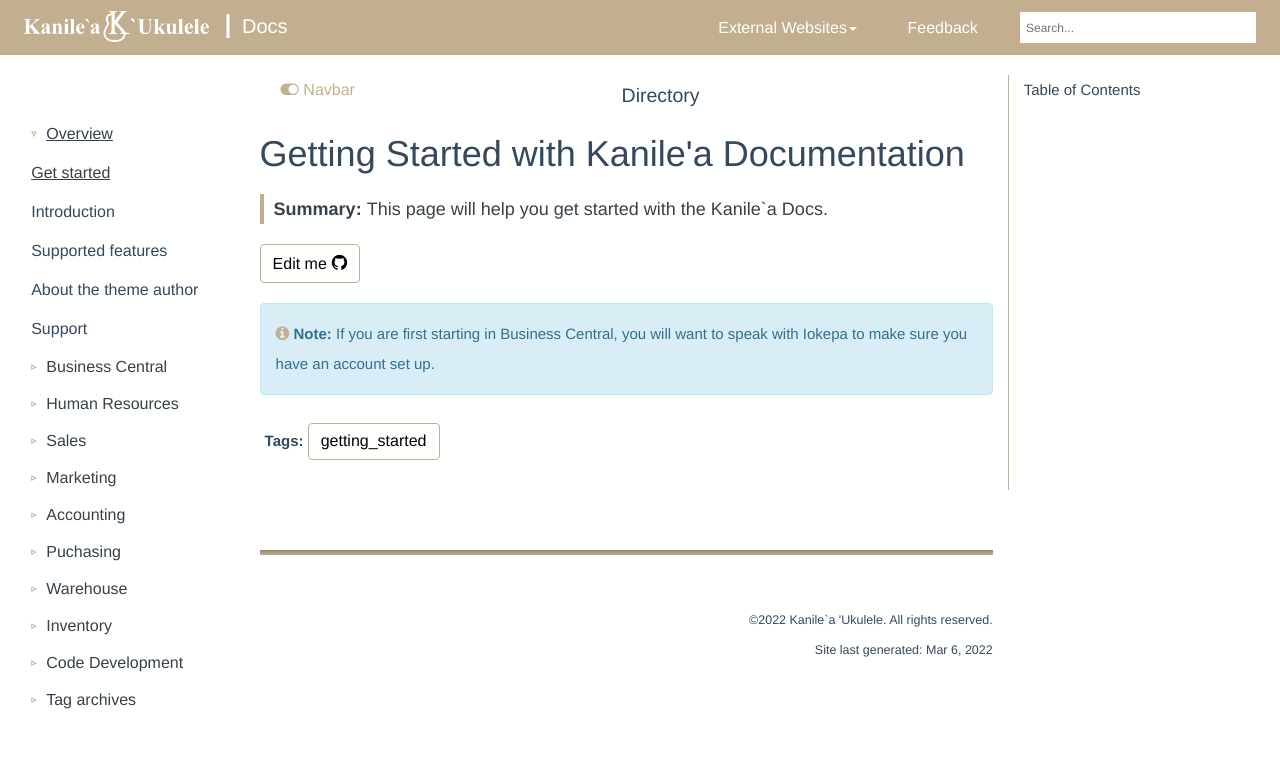
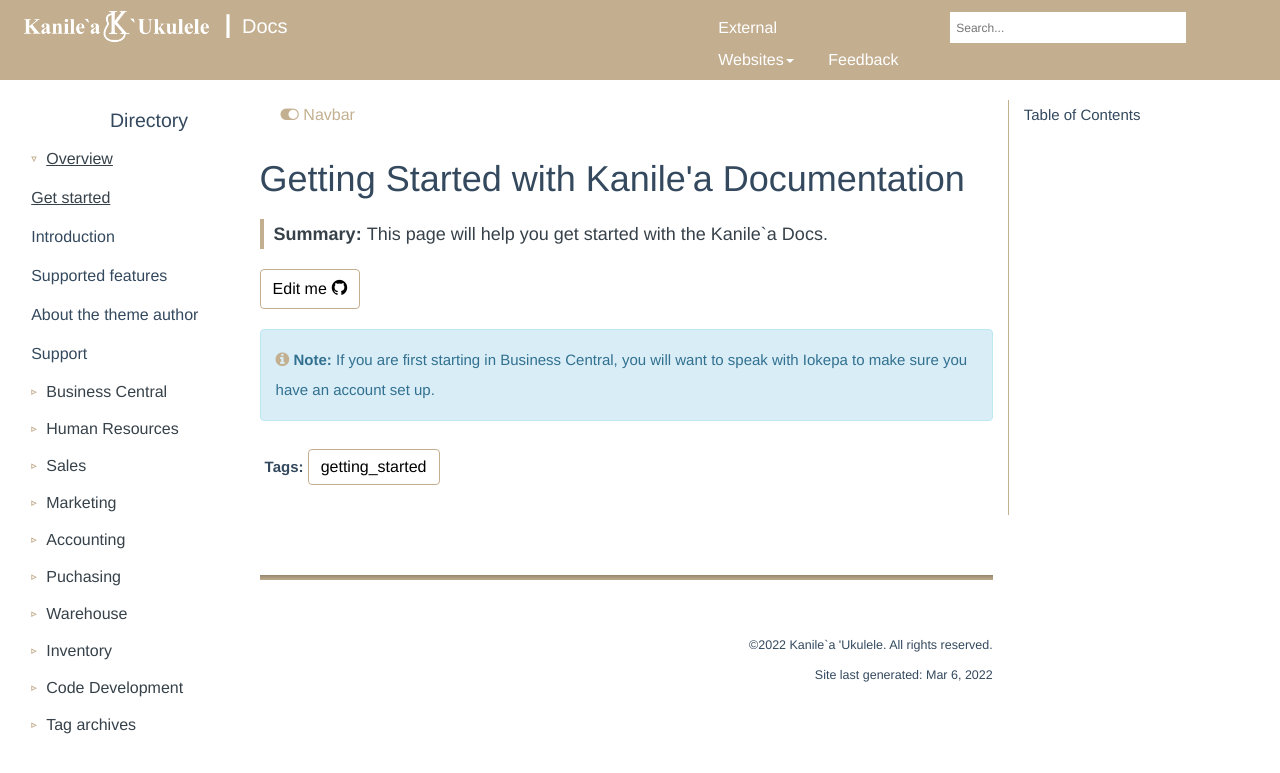
Before and after one commit to iokepasouza/KanileaDocs, a Jekyll site: the page built from index.md, in a window 1280 px wide. Shown: the top 773 px of the page. Built offline with Jekyll 4.4.1, drawn with Linux system fonts in a browser that asks for light colours; comment, search, counter and statistics services are not loaded.

Commit message:
content update

```diff
--- a/css/theme-beige.css
+++ b/css/theme-beige.css
@@ -526,6 +526,7 @@
 .nav > li {
     margin: 1px 0;
     padding-left: .2px;
+    max-width: 20%;
 }
 
 .nav > li li {
@@ -1504,6 +1505,7 @@
     .col-md-3 {
       max-width: 20%;
       min-height: 400px;
+      min-width: 20%;
     }
     .col-md-2 {
       width: 25%;
```
